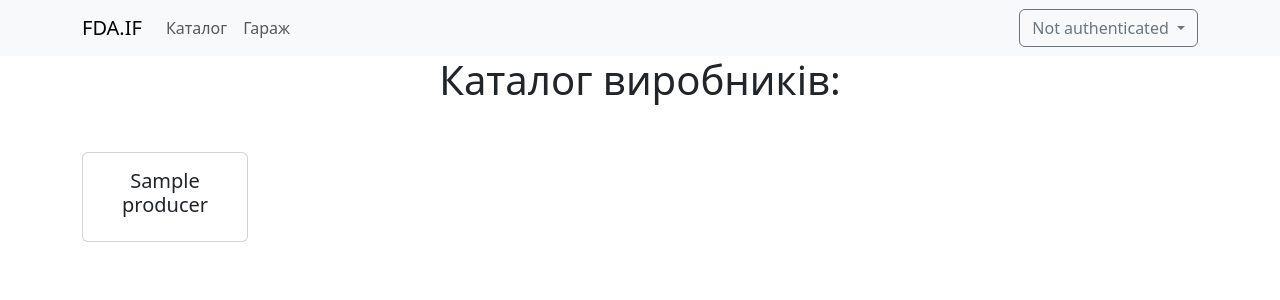
After one commit to MuzykaAndrii/car-parts, a Django app: template main/templates/main/car_producers_catalog.html in a window 1280 px wide. The commit adds this page. Shown: the top 300 px of the page. Run offline with Django 4.2, Linux system fonts and the light colour scheme; the template is opened without the code that fills it: most values are stand-ins (such as "Sample title", 1, 10 or a date in 2020); some libraries are stand-ins or nearby versions.

Commit message:
impl: car producers catalog

```diff
--- /dev/null
+++ b/main/templates/main/car_producers_catalog.html
@@ -0,0 +1,33 @@
+{% extends "layout/base.html" %}
+{% load static %}
+
+{% block style %}
+<style>
+    .car_producers .card {
+        text-decoration: none;
+    }
+
+    .card:hover {
+        border-color: blue;
+        cursor: pointer;
+    }
+</style>
+{% endblock style %}
+
+{% block content %}
+<h1 class="text-center mb-5">Каталог виробників: </h1>
+
+<div class="car_producers">
+    <div class="row">
+        {% for producer in car_producers %}
+        <div class="col-md-2 mb-3">
+            <a class="card">
+                <div class="card-body">
+                    <h5 class="card-title text-center">{{ producer.name }}</h5>
+                </div>
+            </a>
+        </div>
+        {% endfor %}
+    </div>
+</div>
+{% endblock content %}
--- a/main/urls.py
+++ b/main/urls.py
@@ -6,6 +6,7 @@ from .views import (
     PartByScanner,
     CarCatalog,
     PartsCatalog,
+    CarProducerCatalog,
 )
 
 app_name = 'main'
@@ -15,6 +16,7 @@ urlpatterns = [
     path('scanner/', ScannerPage.as_view(), name='scanner'),
     path('get_part_by_barcode/', PartByScanner.as_view(), name='part_by_barcode'),
 
-    path('cars/catalog/', CarCatalog.as_view(), name="car_catalog"),
+    path('cars/producers/', CarProducerCatalog.as_view(), name='car_producers_catalog'),
+    path('cars/', CarCatalog.as_view(), name="car_catalog"),
     path('cars/<str:car_vin>/parts/', PartsCatalog.as_view(), name="parts_catalog"),
 ]
--- a/templates/layout/_navbar.html
+++ b/templates/layout/_navbar.html
@@ -18,7 +18,7 @@
           </li>
           {% endif %}
           <li class="nav-item">
-            <a class="nav-link" href="{% url 'main:car_catalog' %}">Каталог</a>
+            <a class="nav-link" href="{% url 'main:car_producers_catalog' %}">Каталог</a>
           </li>
           <li class="nav-item">
             <a class="nav-link" href="">Гараж</a>
```
Also changed, not shown: main/views.py (+7 -1 lines), db.sqlite3.
